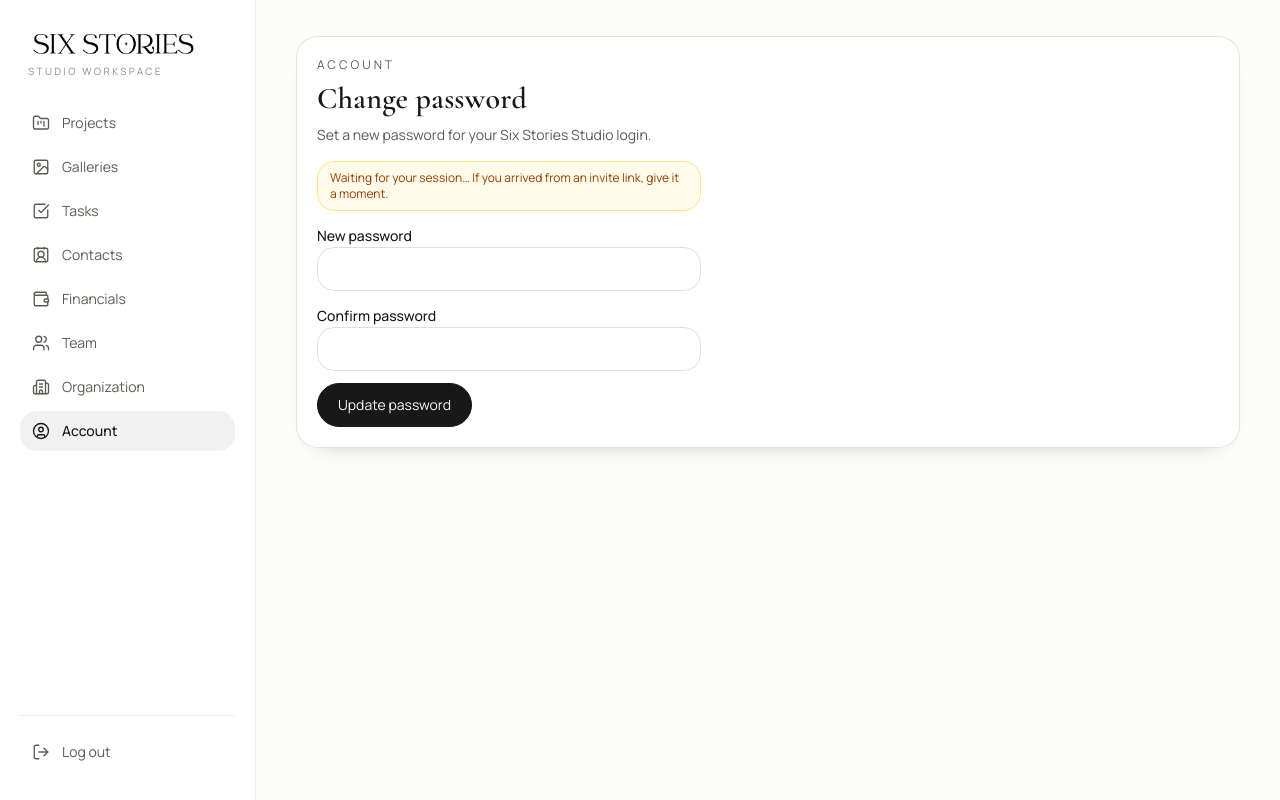
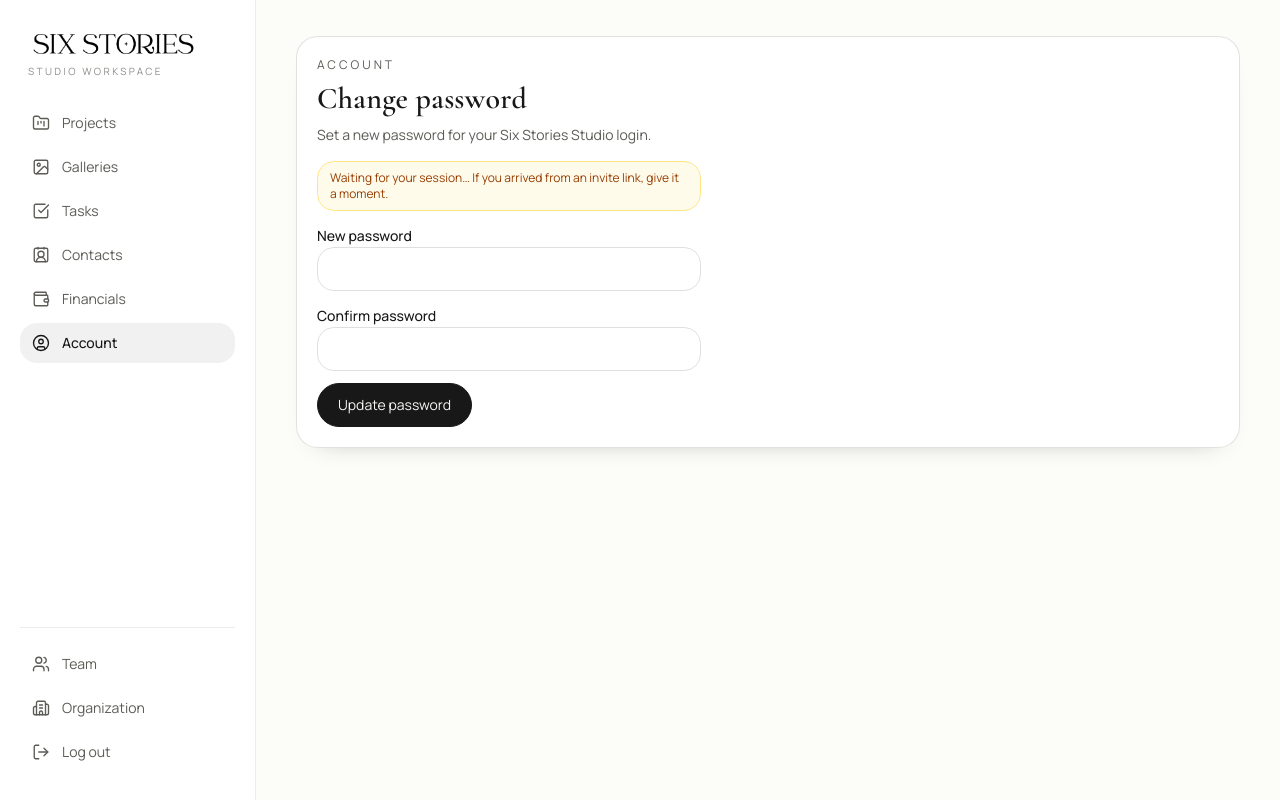
Before and after one commit to chrisster/six-stories-weddings, a Next.js app: page /admin/account in a window 1280 px wide. Built offline with nearby package versions, Linux system fonts and the light colour scheme; no server answers.

Commit message:
chore: move Team and Organization to sidebar bottom (above Log out)

```diff
--- a/src/app/admin/layout.tsx
+++ b/src/app/admin/layout.tsx
@@ -1,4 +1,5 @@
 import Link from "next/link";
+import { Building2, Users } from "lucide-react";
 
 import { AdminNav } from "@/components/admin/admin-nav";
 import { LogoutButton } from "@/components/auth/logout-button";
@@ -29,6 +30,24 @@ export default async function AdminLayout({
         </div>
 
         <div className="mt-6 space-y-1 border-t border-border/60 pt-4">
+          {role !== "crew" ? (
+            <>
+              <Link
+                href="/admin/team"
+                className="inline-flex w-full items-center gap-3 rounded-xl px-3 py-2.5 text-sm text-muted-foreground transition hover:bg-foreground/[0.03] hover:text-foreground"
+              >
+                <Users className="size-[18px]" strokeWidth={1.8} />
+                Team
+              </Link>
+              <Link
+                href="/admin/organization"
+                className="inline-flex w-full items-center gap-3 rounded-xl px-3 py-2.5 text-sm text-muted-foreground transition hover:bg-foreground/[0.03] hover:text-foreground"
+              >
+                <Building2 className="size-[18px]" strokeWidth={1.8} />
+                Organization
+              </Link>
+            </>
+          ) : null}
           {hasSupabaseEnv ? (
             <LogoutButton />
           ) : (
--- a/src/components/admin/admin-nav.tsx
+++ b/src/components/admin/admin-nav.tsx
@@ -3,13 +3,11 @@
 import Link from "next/link";
 import { usePathname } from "next/navigation";
 import {
-  Building2,
   CheckSquare,
   ContactRound,
   FolderKanban,
   ImageIcon,
   UserCircle,
-  Users,
   Wallet,
 } from "lucide-react";
 
@@ -23,8 +21,6 @@ const links = [
   { href: "/admin/tasks", label: "Tasks", icon: CheckSquare },
   { href: "/admin/contacts", label: "Contacts", icon: ContactRound, hideForCrew: true },
   { href: "/admin/financials", label: "Financials", icon: Wallet, hideForCrew: true },
-  { href: "/admin/team", label: "Team", icon: Users, adminOnly: true },
-  { href: "/admin/organization", label: "Organization", icon: Building2, adminOnly: true },
   { href: "/admin/account", label: "Account", icon: UserCircle },
 ] as const;
 
```
